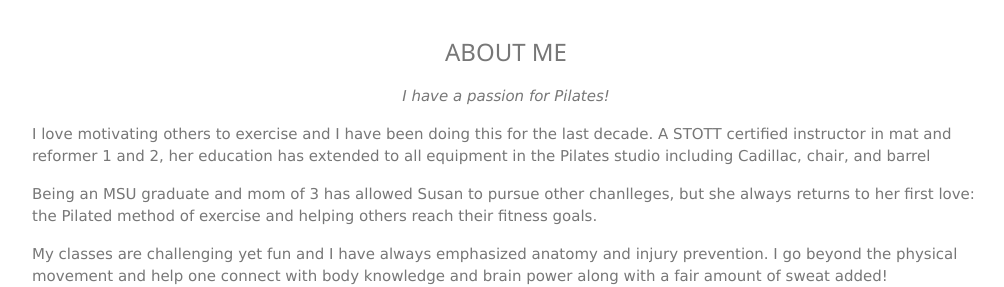
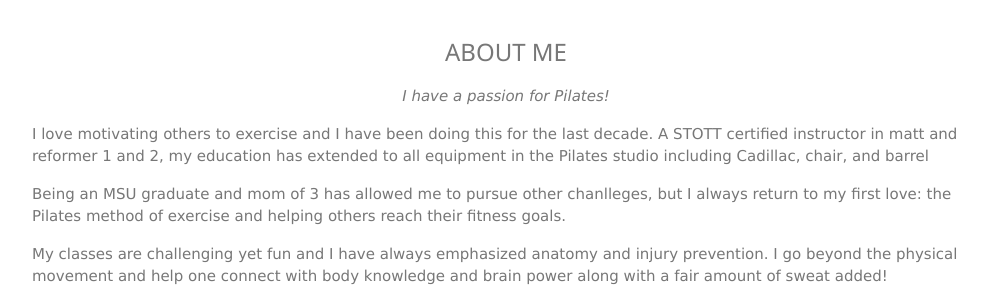
Before and after one commit to Bigless27/lessonpilates, a plain HTML site: page index.html in a window 1280 px wide. Shown: the part 840-1127 px from the top of the page, without its empty margins (134-1138 px from the left). Drawn offline with Linux system fonts and the light colour scheme.

Commit message:
fix spelling errors

```diff
--- a/index.html
+++ b/index.html
@@ -45,8 +45,8 @@
     <div class="w3-content w3-container w3-padding-64" id="about">
         <h3 class="w3-center">ABOUT ME</h3>
         <p class="w3-center"><em>I have a passion for Pilates!</em></p>
-        <p>I love motivating others to exercise and I have been doing this for the last decade. A STOTT certified instructor in mat and reformer 1 and 2, her education has extended to all equipment in the Pilates studio including Cadillac, chair, and barrel</p>
-        <p>Being an MSU graduate and mom of 3 has allowed Susan to pursue other chanlleges, but she always returns to her first love: the Pilated method of exercise and helping others reach their fitness goals.</p>
+        <p>I love motivating others to exercise and I have been doing this for the last decade. A STOTT certified instructor in matt and reformer 1 and 2, my education has extended to all equipment in the Pilates studio including Cadillac, chair, and barrel</p>
+        <p>Being an MSU graduate and mom of 3 has allowed me to pursue other chanlleges, but I always return to my first love: the Pilates method of exercise and helping others reach their fitness goals.</p>
         <p>My classes are challenging yet fun and I have always emphasized anatomy and injury prevention. I go beyond the physical movement and help one connect with body knowledge and brain power along with a fair amount of sweat added!</p>
         <p>Put on your workout clothes and come on in to relieve stress and forget about your daily troubles! You'll be glad you did!</p>
         <div class="w3-row">
```
